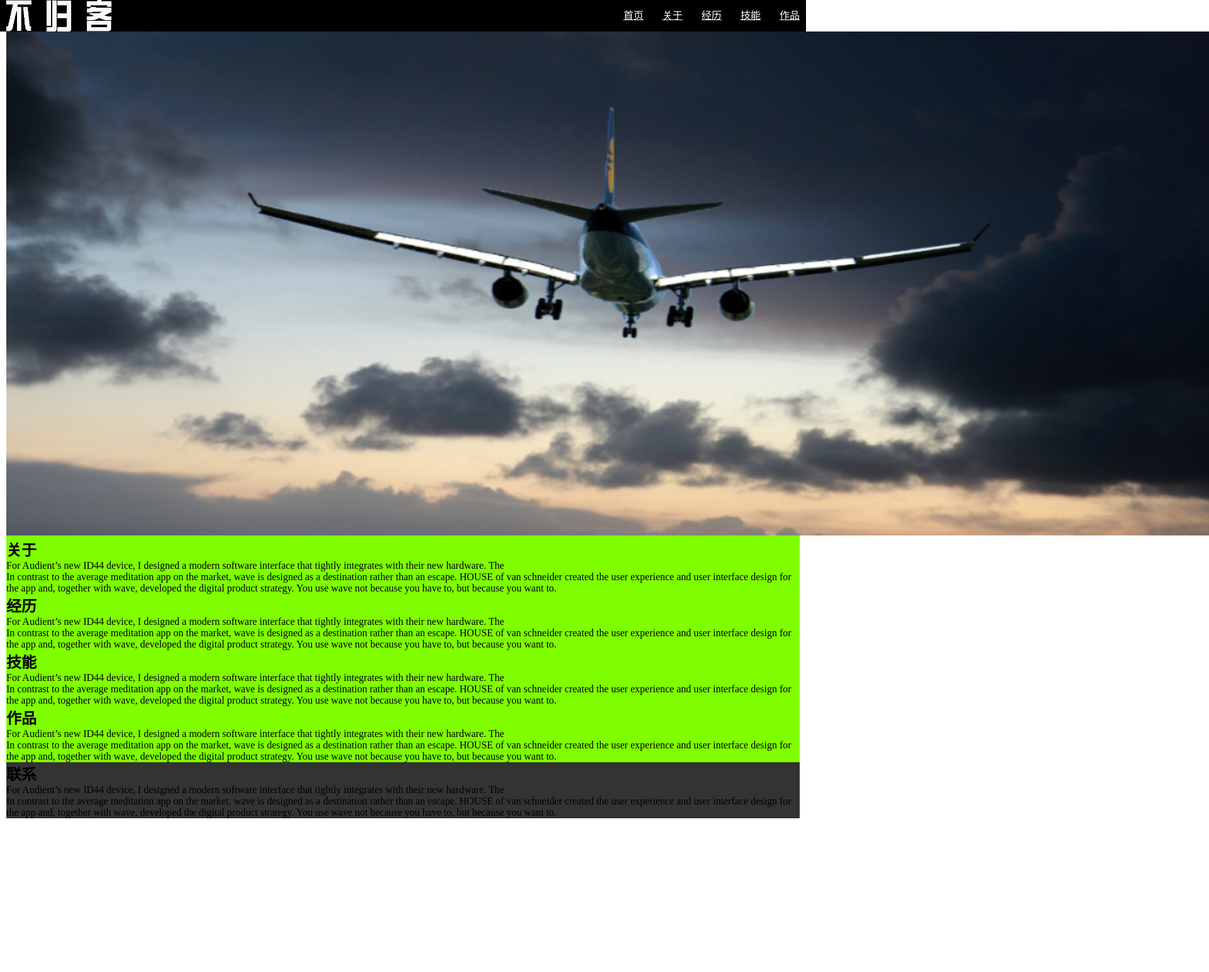
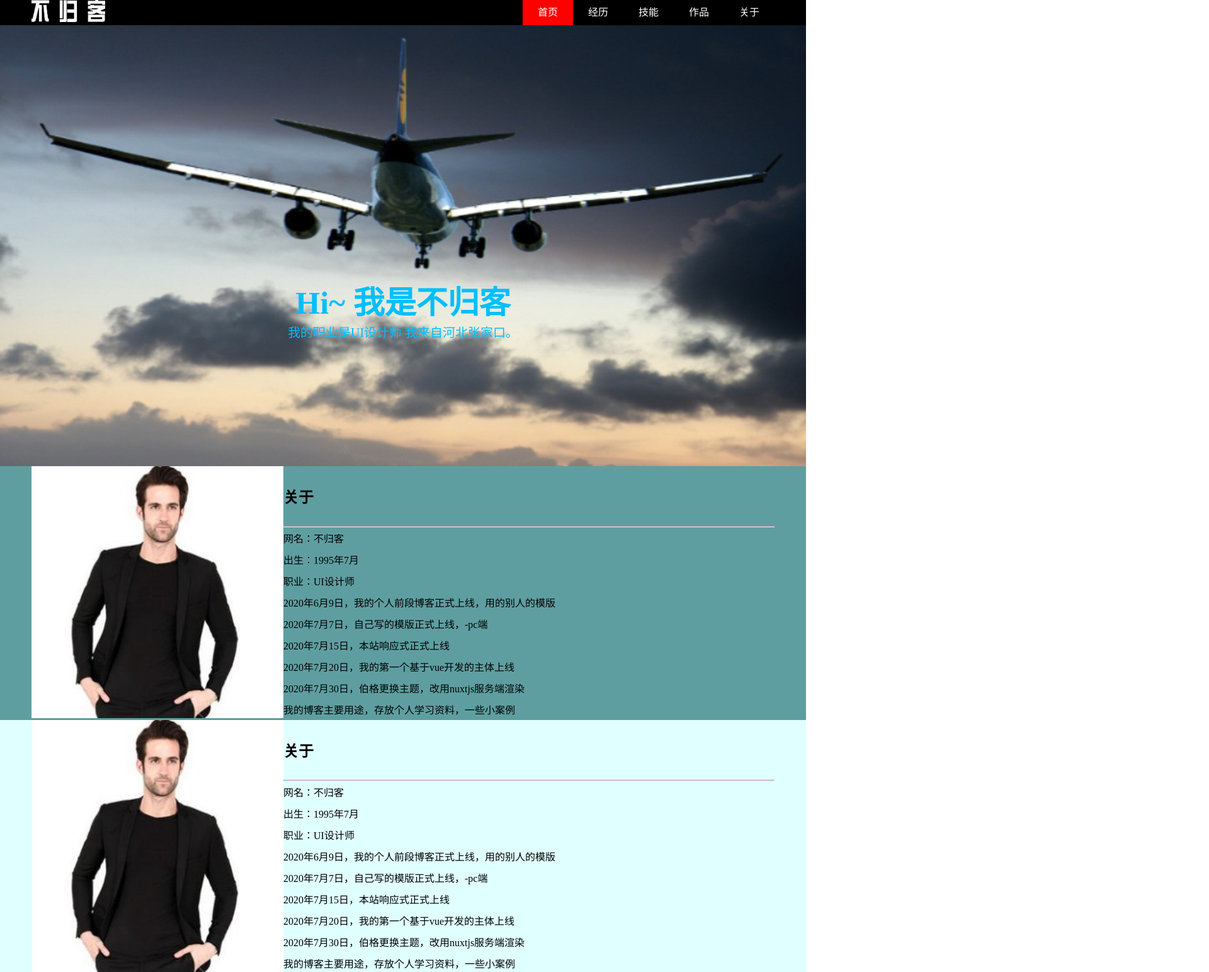
Before and after one commit to guo199/guo199.github.io, a plain HTML site: page index.html in a window 1280 px wide. Shown: the top 1543 px of the page at 63% size, 1920 px wide, since content can reach past the window. Before the commit the page ends 1299 px from the top, so only its background shows below. Drawn offline with Linux system fonts and the light colour scheme.

Commit message:
周考机试

```diff
--- a/index.html
+++ b/index.html
@@ -3,70 +3,152 @@
 	<head>
 		<meta charset="utf-8">
 		<title>不归客</title>
-		<link rel="stylesheet" type="text/css" href="style.css"/>
+		<link rel="stylesheet" href="style.css"/>
 	</head>
 	<body>
 		<div id="header">
 			<div class="wrap">
-				<img src= "images/logo.png" id="logo"/>
+				<div id="logo">
+					<img src="images/logo.png" id="logo" />
 					<ul id="nav">
-					<li><a href="">首页</a></li>
-					<li><a href="">关于</a></li>
+						<li><a href="" id="firsta">首页</a></li>
 						<li><a href="">经历</a></li>
 						<li><a href="">技能</a></li>
 						<li><a href="">作品</a></li>
+						<li><a href="">关于</a></li>
 					</ul>
 				</div>
+				<div>
+
 				</div>
-		<div class="wrap">
-
+			</div>
+		</div>
+		<div id="banner">
+			<div>
+				<div>
+					<h2>Hi~ 我是不归客</h2>
+					<p>我的职业是UI设计师
+					我来自河北张家口。</p>
+				</div>
+			</div>
+		</div>
 		<div id="main">
-				<div><img src="images/banner.jpg" /></div>
-				<div>
+			<div class="about">
+				<div class="w1180">
+					<div class="left">
+						<img src="images/wxm.jpg"/>
+						</div>
+					<div class="right">
 						<h2>关于</h2>
-					<p>
-						For Audient’s new ID44 device, I designed a modern software interface that tightly integrates with their new hardware. The
-						</p>
-					<p>
-						In contrast to the average meditation app on the market, wave is designed as a destination rather than an escape. HOUSE of van schneider created the user experience and user interface design for the app and, together with wave, developed the digital product strategy. You use wave not because you have to, but because you want to.
-					</p>
+						<hr/>
+						<p>网名：不归客</p>
+						<p>出生：1995年7月</p>
+						<p>职业：UI设计师</p>
+						<p>2020年6月9日，我的个人前段博客正式上线，用的别人的模版</p>
+						<p>2020年7月7日，自己写的模版正式上线，-pc端</p>
+						<p>2020年7月15日，本站响应式正式上线</p>
+						<p>2020年7月20日，我的第一个基于vue开发的主体上线</p>
+						<p>2020年7月30日，伯格更换主题，改用nuxtjs服务端渲染</p>
+						<p>我的博客主要用途，存放个人学习资料，一些小案例</p>
 					</div>
-				<div>
-					<h2>经历</h2>
-					<p>
-						For Audient’s new ID44 device, I designed a modern software interface that tightly integrates with their new hardware. The
-						</p>
-					<p>
-						In contrast to the average meditation app on the market, wave is designed as a destination rather than an escape. HOUSE of van schneider created the user experience and user interface design for the app and, together with wave, developed the digital product strategy. You use wave not because you have to, but because you want to.
-					</p>
 				</div>
-				<div>
-					<h2>技能</h2>
-					<p>
-						For Audient’s new ID44 device, I designed a modern software interface that tightly integrates with their new hardware. The
-						</p>
-					<p>
-						In contrast to the average meditation app on the market, wave is designed as a destination rather than an escape. HOUSE of van schneider created the user experience and user interface design for the app and, together with wave, developed the digital product strategy. You use wave not because you have to, but because you want to.
-					</p>
 			</div>
-				<div>
-					<h2>作品</h2>
-					<p>
-						For Audient’s new ID44 device, I designed a modern software interface that tightly integrates with their new hardware. The
-						</p>
-					<p>
-						In contrast to the average meditation app on the market, wave is designed as a destination rather than an escape. HOUSE of van schneider created the user experience and user interface design for the app and, together with wave, developed the digital product strategy. You use wave not because you have to, but because you want to.
-					</p>
+			<div class="skill">
+				<div class= "w1180">
+					<div class="left">
+						<img src="images/wxm.jpg"/>
+						</div>
+					<div class="right">
+						<h2>关于</h2>
+						<hr/>
+						<p>网名：不归客</p>
+						<p>出生：1995年7月</p>
+						<p>职业：UI设计师</p>
+						<p>2020年6月9日，我的个人前段博客正式上线，用的别人的模版</p>
+						<p>2020年7月7日，自己写的模版正式上线，-pc端</p>
+						<p>2020年7月15日，本站响应式正式上线</p>
+						<p>2020年7月20日，我的第一个基于vue开发的主体上线</p>
+						<p>2020年7月30日，伯格更换主题，改用nuxtjs服务端渲染</p>
+						<p>我的博客主要用途，存放个人学习资料，一些小案例</p>
+					</div>
+				</div>
+			</div>
+			<div class="works">
+				<div class= "w1180">
+					<div class="left">
+						<img src="images/wxm.jpg"/>
+						</div>
+					<div class="right">
+						<h2>关于</h2>
+						<hr/>
+						<p>网名：不归客</p>
+						<p>出生：1995年7月</p>
+						<p>职业：UI设计师</p>
+						<p>2020年6月9日，我的个人前段博客正式上线，用的别人的模版</p>
+						<p>2020年7月7日，自己写的模版正式上线，-pc端</p>
+						<p>2020年7月15日，本站响应式正式上线</p>
+						<p>2020年7月20日，我的第一个基于vue开发的主体上线</p>
+						<p>2020年7月30日，伯格更换主题，改用nuxtjs服务端渲染</p>
+						<p>我的博客主要用途，存放个人学习资料，一些小案例</p>
+					</div>
+				</div>
+			</div>
+			<div class="experience">
+				<div class= "w1180"/>
+					<div class="left">
+						<img src="images/wxm.jpg"/>
+						</div>
+					<div class="right">
+						<h2>关于</h2>
+						<hr/>
+						<p>网名：不归客</p>
+						<p>出生：1995年7月</p>
+						<p>职业：UI设计师</p>
+						<p>2020年6月9日，我的个人前段博客正式上线，用的别人的模版</p>
+						<p>2020年7月7日，自己写的模版正式上线，-pc端</p>
+						<p>2020年7月15日，本站响应式正式上线</p>
+						<p>2020年7月20日，我的第一个基于vue开发的主体上线</p>
+						<p>2020年7月30日，伯格更换主题，改用nuxtjs服务端渲染</p>
+						<p>我的博客主要用途，存放个人学习资料，一些小案例</p>
+					</div>
+				</div>
 			</div>
 		</div>
 		<div id="footer">
-				<h2>联系</h2>
-				<p>
-					For Audient’s new ID44 device, I designed a modern software interface that tightly integrates with their new hardware. The
-					</p>
-				<p>
-					In contrast to the average meditation app on the market, wave is designed as a destination rather than an escape. HOUSE of van schneider created the user experience and user interface design for the app and, together with wave, developed the digital product strategy. You use wave not because you have to, but because you want to.
-				</p>
+			<div class="w1180">
+				<div class="box">
+					<div class="left2">
+						<img src="images/wx.png"/>
+						</div>
+					<div class="right2">
+						微信:buguike
+						</div>
+					</div>
+				<div class="box">
+					<div class="left2">
+						<img src="images/wx.png"/>
+						</div>
+					<div class="right2">
+						QQ：864990023
+						</div>
+					</div>
+				<div class="box">
+					<div class="left2">
+						<img src="images/wx.png"/>
+						</div>
+					<div class="right2">
+						邮箱：864990023@qq.com
+						</div>
+					</div>
+					<div class="box">
+						<div class="left2">
+							<img src="images/wx.png"/>
+							</div>
+						<div class="right2">
+							版权所有 如转载请著名出处
+							</div>
+						</div>
+				</div>
 			</div>
 		</div>
 	</body>
--- a/style.css
+++ b/style.css
@@ -3,41 +3,128 @@
 	margin:0;
 	padding:0;
 }
-ul,li{
+a{
+	text-decoration: none;
+}
+#nav li{
+	float:left;
 	list-style:none;
+	/* margin-left:30px; */
+	height:40px;
+	line-height:40px;
+	/* background-color:red; */
 }
-/* wrap */
-.wrap{
-	width:1180;
-	padding:0 10px;
-	margin:0 auto;
+#nav li a{
+	color:#fff;
+	height:40px;
+	width:50px;
+	padding:0 15px;
+	text-align:center;
+	display:block;
+	/* background-color:green; */
+}
+#nav li a:hover{
+	background-color:red;
+}
+#firsta{
+	background-color:red;
 }
 /* header */
 #header{
 	background-color: black;
-	height:50px;
+	height:40px;
 }
 #logo{
-	float:left;
-	height:50px;
+	height:35px;
+	line-height:40px;
+
 }
 #nav{
 	float:right;
+	/* background-color:pink; */
 }
-#nav li{
+.wrap{
+	width:1180px;
+	margin:0 auto;
+}
+#banner{
+	background: url(images/banner.jpg) no-repeat center -100px;
+	height:700px;
+}
+#banner div{
+	width:1180;
+	margin:0 auto;
+	padding-top:200px;
+	text-align:center;
+	color: deepskyblue;
+}
+#banner h2{
+	font-size:50px;
+}
+#banner p{
+	font-size:20px;
+}
+#main{
+
+}
+#footer{
+	background-color: black;
+}
+/* header */
+
+/* main */
+.about{
+	background-color: cadetblue;
+}
+.skill{
+	background-color: lightcyan;
+}
+.works{
+	background-color: cadetblue;
+}
+.experience{
+	background-color: lightcyan;
+}
+.w1180{
+	width:1180px;
+	/* background-color:green; */
+	margin:0 auto;
+	overflow:hidden;
+}
+.left{
 	float:left;
-	margin-left:30px;
-	height:50px;
-	line-height:50px;
-	}
-	#nav li a{
-		color:#fff;
-	}
-/* main */
-#main{
-	background-color: chartreuse;
+	width:400px;
+}
+.right{
+	float:left;
+	width:780px;
+	/* background-color:red; */
+}
+.right p{
+	padding:5px 0;
+}
+#main h2{
+	padding:30px 0;
+}
+.left img{
+	width:400px;
+	display:block;
 }
 /* footer */
-#footer{
-	background-color: #333;
+.box{
+	width:295px;
+	height:150px;
+	float:left;
+	background-color:#333;
 }
+.box img{
+	width:80px;
+}
+.box .left2{
+	float:left;
+	width:80px;
+}
+.box .right2{
+	float:left;
+	width:215px;
+}
```
Also changed, not shown: images/wx.png (added), images/wxm.jpg (added). Lines whose indentation alone changed are shown as unchanged.
